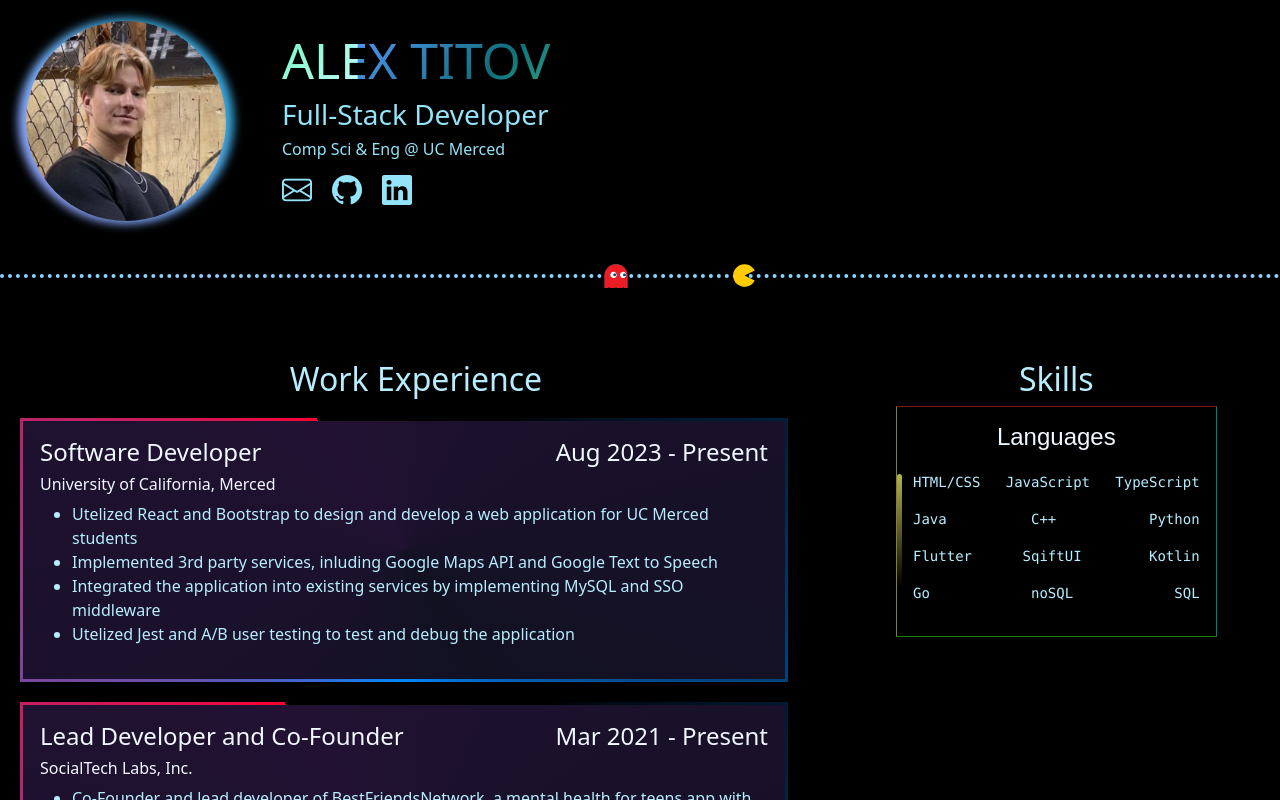
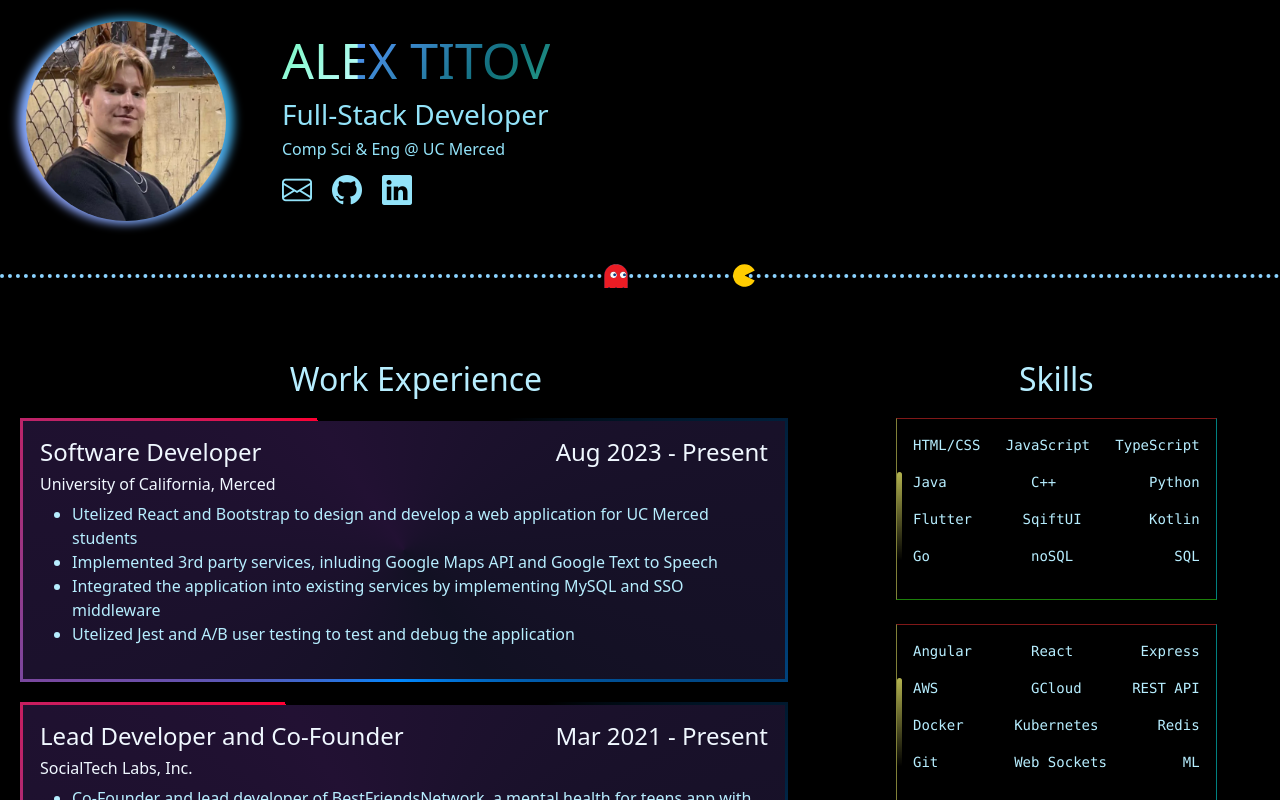
Before and after one commit to alextitov19/personal-website, a React (Vite) app: page / in a window 1280 px wide. Shown: the top 800 px of the page. Built offline with nearby package versions, Linux system fonts and the light colour scheme.

Commit message:
Skills UI

```diff
--- a/src/Skills.css
+++ b/src/Skills.css
@@ -3,6 +3,10 @@
     text-align: center;
     margin-top: 50px;
     margin-left: 5vw;
+}
+
+.h2-custom {
+    margin-bottom: 20px;
 }
 
 .h4-custom {
--- a/src/Skills.tsx
+++ b/src/Skills.tsx
@@ -2,9 +2,8 @@
 
 function Skills() {
     return <div className='skills'>
-        <h2>Skills</h2>
+        <h2 className='h2-custom'>Skills</h2>
         <article className="mycustomcard">
-            <h4 className='h4-custom'>Languages</h4>
             <pre>HTML/CSS   JavaScript   TypeScript</pre>
             <pre>Java          C++           Python</pre>
             <pre>Flutter      SqiftUI        Kotlin</pre>
@@ -14,6 +13,17 @@
             <span className="bottom"></span>
             <span className="left"></span>
         </article>
+        <br />
+        <article className="mycustomcard">
+            <pre>Angular       React        Express</pre>
+            <pre>AWS           GCloud      REST API</pre>
+            <pre>Docker      Kubernetes       Redis</pre>
+            <pre>Git         Web Sockets         ML</pre>
+            <span className="top"></span>
+            <span className="right"></span>
+            <span className="bottom"></span>
+            <span className="left"></span>
+        </article>
     </div>
 }
 
```
